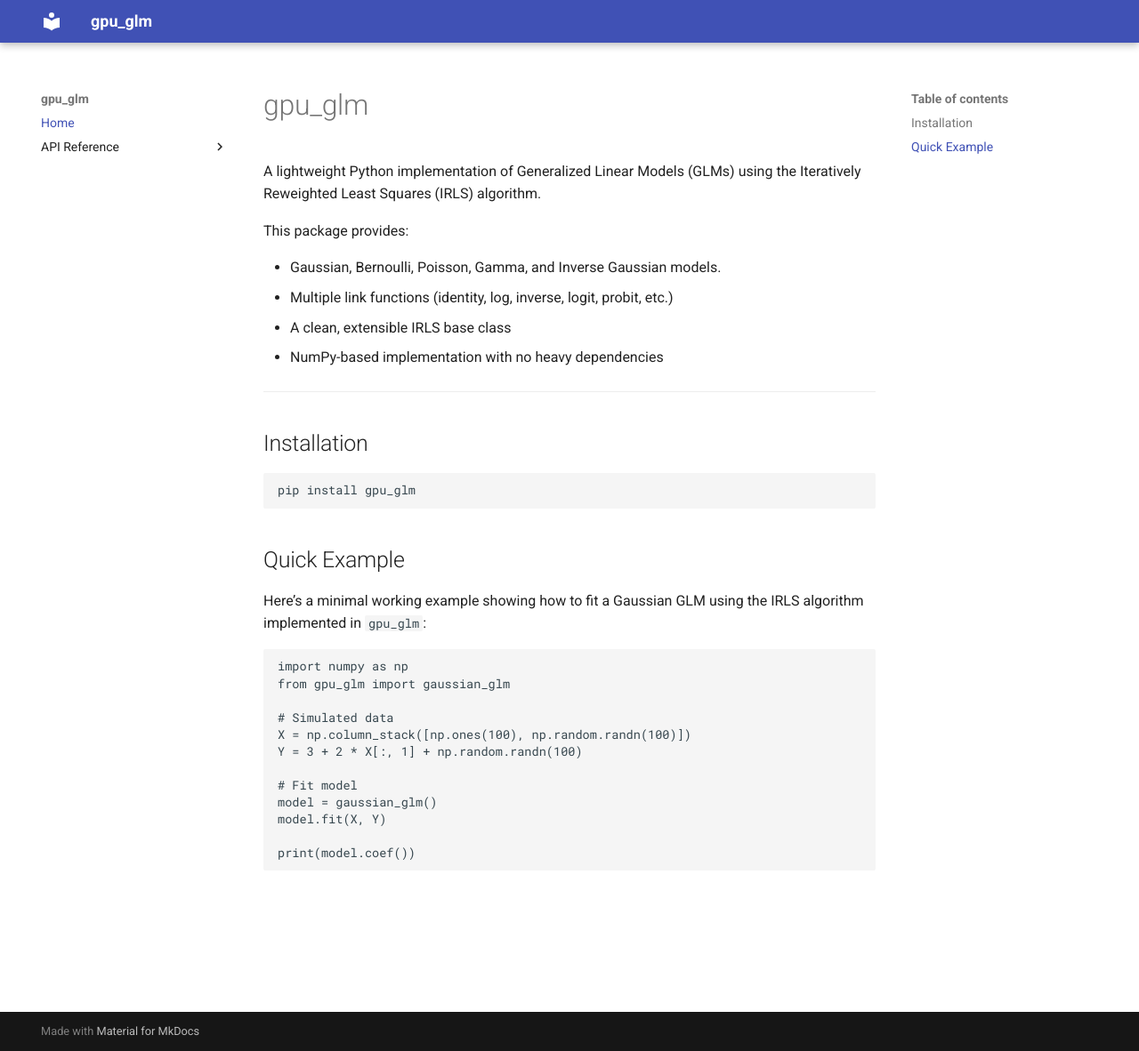
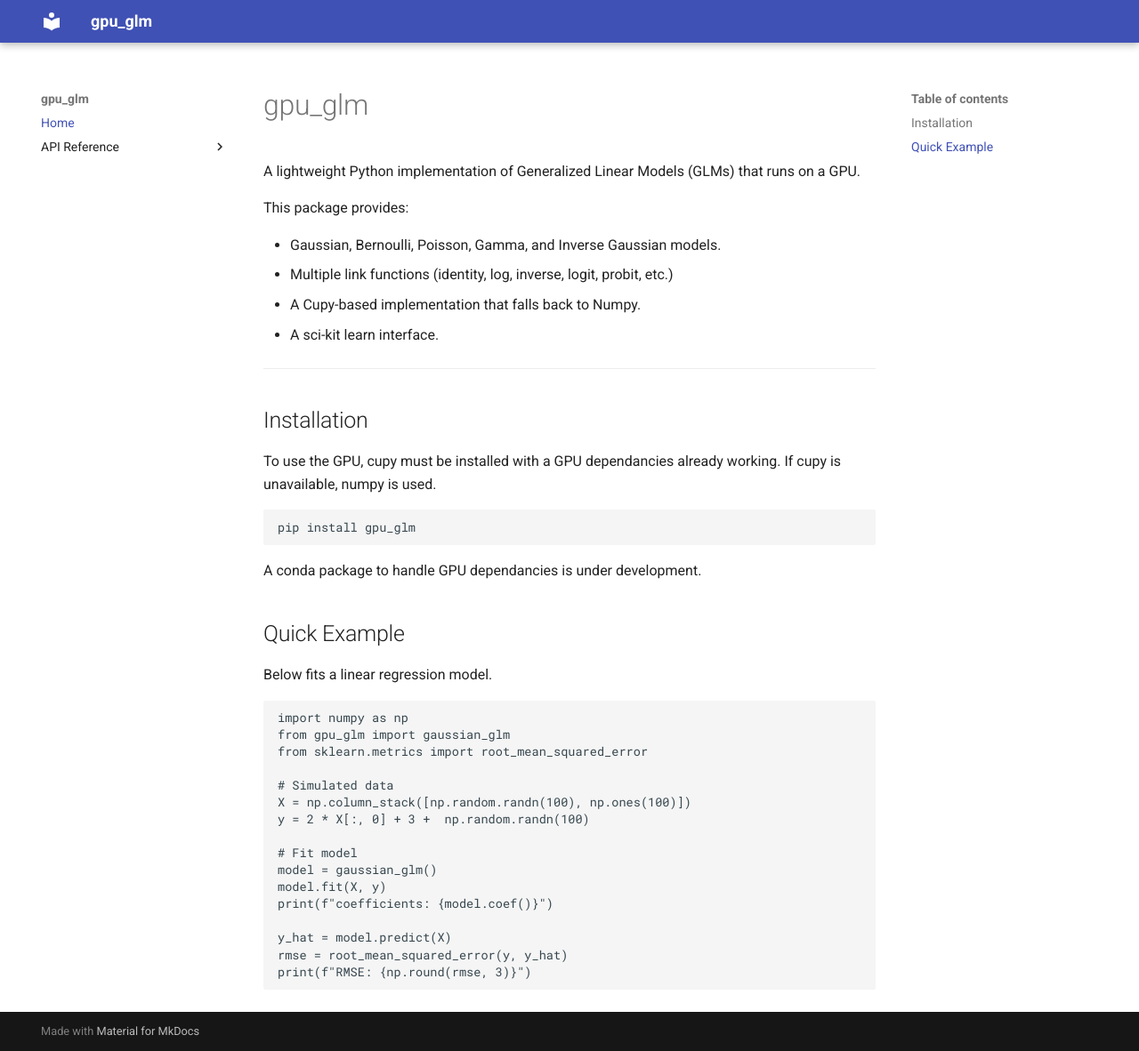
Before and after one commit to gmcmacran/gpu_glm, an MkDocs documentation site: the page built from docs/index.md, in a window 1280 px wide and 1182 px high. Shown: the whole window at 89% size. Built offline with MkDocs 1.6.1 and Material for MkDocs 9.7.7, drawn with Linux system fonts in a browser that asks for light colours.

Commit message:
scikit learn readme

````diff
--- a/docs/index.md
+++ b/docs/index.md
@@ -1,40 +1,45 @@
 # gpu_glm
 
-A lightweight Python implementation of Generalized Linear Models (GLMs) using the
-Iteratively Reweighted Least Squares (IRLS) algorithm.
+A lightweight Python implementation of Generalized Linear Models (GLMs) that runs on a GPU.
 
 This package provides:
 
 - Gaussian, Bernoulli, Poisson, Gamma, and Inverse Gaussian models.
 - Multiple link functions (identity, log, inverse, logit, probit, etc.)
-- A clean, extensible IRLS base class
-- NumPy-based implementation with no heavy dependencies
+- A Cupy-based implementation that falls back to Numpy.
+- A sci-kit learn interface.
 
 ---
 
 ## Installation
+To use the GPU, cupy must be installed with a GPU dependancies already working. If cupy is unavailable, numpy is used.
 
 ```bash
 pip install gpu_glm
 ```
 
+A conda package to handle GPU dependancies is under development.
+
 
 ## Quick Example
 
-Here’s a minimal working example showing how to fit a Gaussian GLM using the
-IRLS algorithm implemented in `gpu_glm`:
+Below fits a linear regression model.
 
 ```python
 import numpy as np
 from gpu_glm import gaussian_glm
+from sklearn.metrics import root_mean_squared_error
 
 # Simulated data
-X = np.column_stack([np.ones(100), np.random.randn(100)])
-Y = 3 + 2 * X[:, 1] + np.random.randn(100)
+X = np.column_stack([np.random.randn(100), np.ones(100)])
+y = 2 * X[:, 0] + 3 +  np.random.randn(100)
 
 # Fit model
 model = gaussian_glm()
-model.fit(X, Y)
+model.fit(X, y)
+print(f"coefficients: {model.coef()}")
 
-print(model.coef())
+y_hat = model.predict(X)
+rmse = root_mean_squared_error(y, y_hat)
+print(f"RMSE: {np.round(rmse, 3)}")
 ```
--- a/pyproject.toml
+++ b/pyproject.toml
@@ -32,6 +32,7 @@ gpu = [
 dev = [
     "numpy>=2.4.3",
     "scipy>=1.17.1",
+    "scikit-learn>=1.8.0",
     "pytest>=9.0.2",
     "ruff>=0.15.1",
     "pre-commit>=4.5.1",
````
